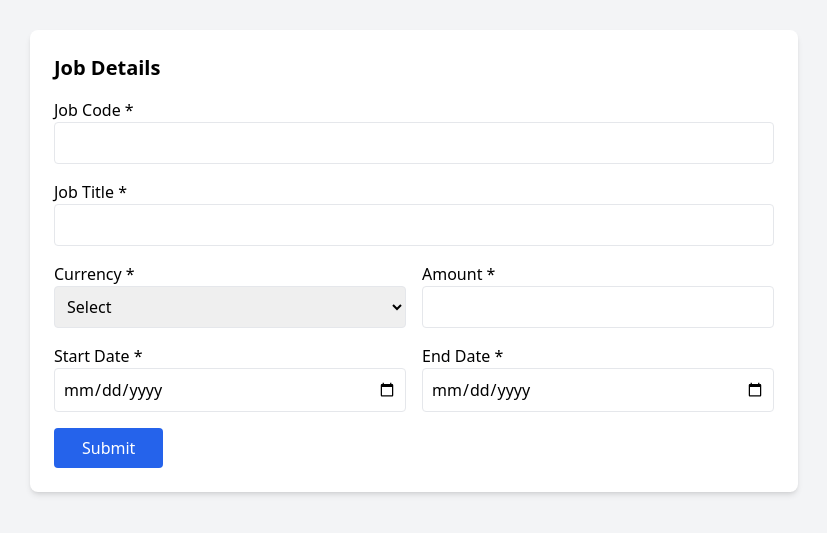
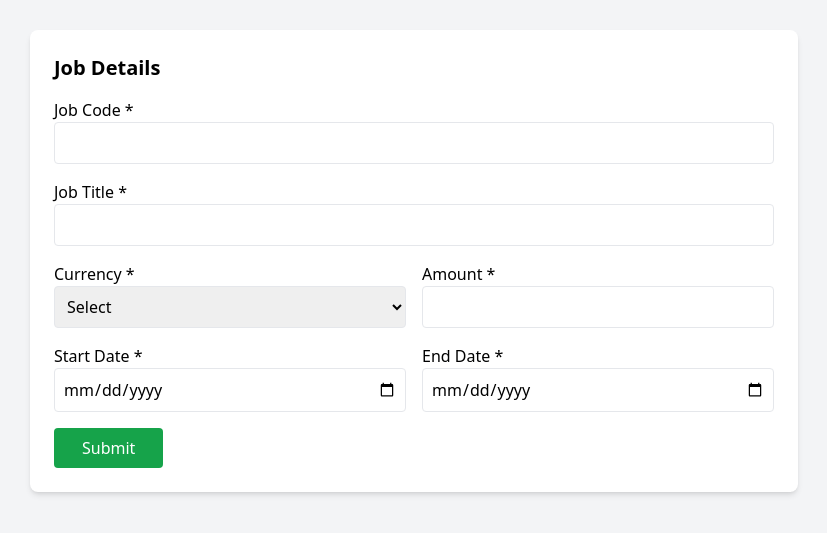
Before and after one commit to abi4679553/formvalidation, a React (Create React App) app: page / in a window 1280 px wide. Shown: the part 139-672 px from the top of the page, without its empty margins (226-1053 px from the left). Built offline with nearby package versions, Linux system fonts and the light colour scheme.

Commit message:
use color

```diff
--- a/src/components/Form.js
+++ b/src/components/Form.js
@@ -151,7 +151,7 @@ const Form = () => {
 
         <button
           type="submit"
-          className="bg-blue-600 text-white px-7 py-2 rounded hover:bg-pink-700 ">  Submit  </button>
+          className="bg-green-600 text-white px-7 py-2 rounded hover:bg-pink-700 ">  Submit  </button>
       </form>
     </div>
   );
--- a/src/components/Formvalidation.js
+++ b/src/components/Formvalidation.js
@@ -118,12 +118,7 @@ export default function Form() {
             )}
           </div>
 
-          <button
-            type="submit"
-            className="w-full bg-blue-600 text-white py-2 rounded-lg hover:bg-blue-700 transition duration-200"
-          >
-            Submit
-          </button>
+          <button  type="submit" className="w-full bg-red-600 text-white py-2 rounded-lg hover:bg-blue-700 transition duration-200  ml-56"  >Submit</button>
         </form>
       </div>
     </div>
```
